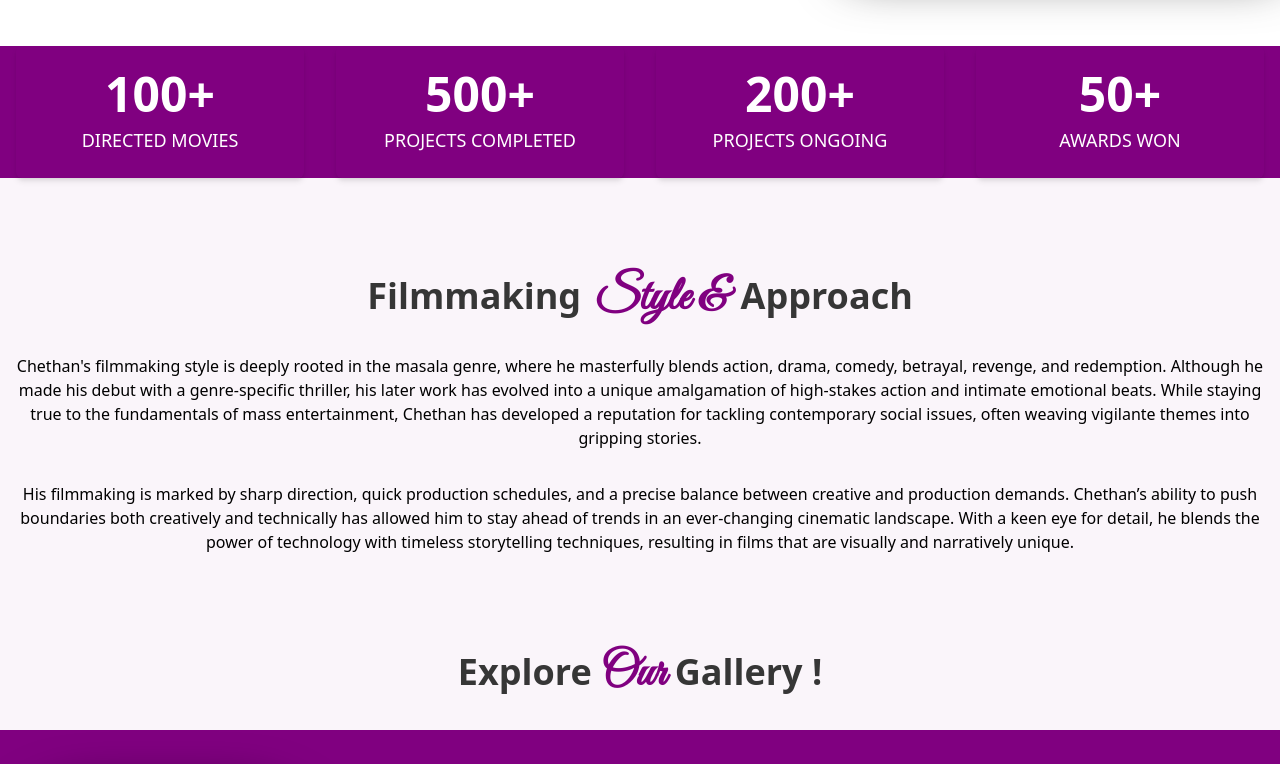
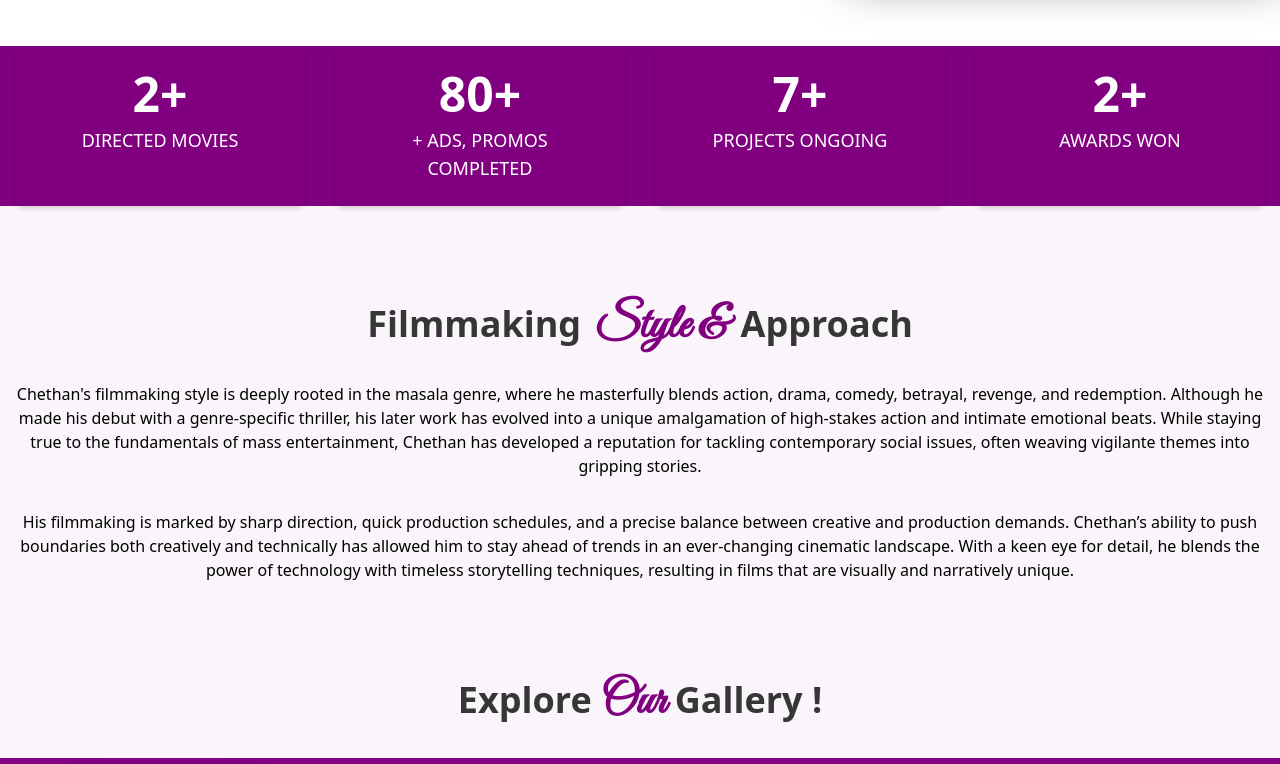
Before and after one commit to ag9731/chethan-jodidhar-portfolio, a React (Vite) app: page / in a window 1280 px wide. Shown: the part 1980-2744 px from the top of the page. Built offline with nearby package versions, Linux system fonts and the light colour scheme.

Commit message:
first-commit

```diff
--- a/src/components/Home/components/HomePageCountSection.jsx
+++ b/src/components/Home/components/HomePageCountSection.jsx
@@ -11,19 +11,19 @@ import CountUp from "react-countup";
 const HomePageCountSection = () => {
   const countArray = [
     {
-      number: 100,
+      number: 2,
       title: "Directed Movies",
     },
     {
-      number: 500,
-      title: "Projects Completed",
+      number: 80,
+      title: "+ Ads, Promos Completed",
     },
     {
-      number: 200,
+      number: 7,
       title: "Projects Ongoing",
     },
     {
-      number: 50,
+      number: 2,
       title: "Awards Won",
     },
   ];
--- a/src/components/Navbar/Footer.jsx
+++ b/src/components/Navbar/Footer.jsx
@@ -3,7 +3,7 @@ import { FaLinkedin, FaInstagram,FaFacebook, FaTwitter, FaYoutube } from "react-
 
 const Footer = () => {
   return (
-    <main className="bg-[#363636] py-10 flex justify-center items-center" >
+    <main className="bg-[#363636] py-10 flex justify-center items-center flex-col">
       <footer className="container mx-auto items-center justify-center flex flex-col gap-10">
         {/* social icons */}
         <div className="flex gap-10 items-center justify-center">
@@ -13,10 +13,18 @@ const Footer = () => {
           <FaTwitter className="fill-[#800080] bg-white p-1 text-4xl rounded-xl" />
         </div>
         <div>
-          <p className='text-white text-center'>Copyright Chetan Cinemas © 2025. All rights reserved.</p>
+          <p className="text-white text-center">
+            Copyright Chetan Cinemas © 2025. All rights reserved.
+          </p>
         </div>
         <div></div>
       </footer>
+      {/* Sub Footer */}
+      <div className="sub-footer text-white text-center py-4">
+        <a href="https://innomatricstech.com/">
+          <p className="text-sm">Powered by INNOMATRICS TECH.</p>
+        </a>
+      </div>
     </main>
   );
 }
```
